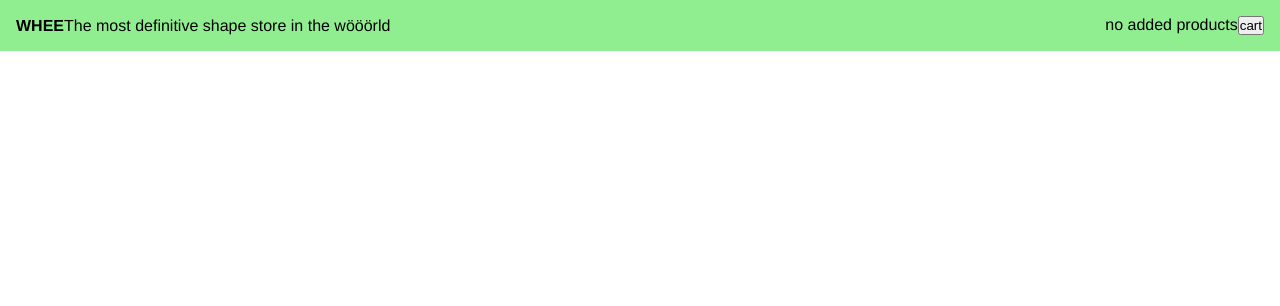
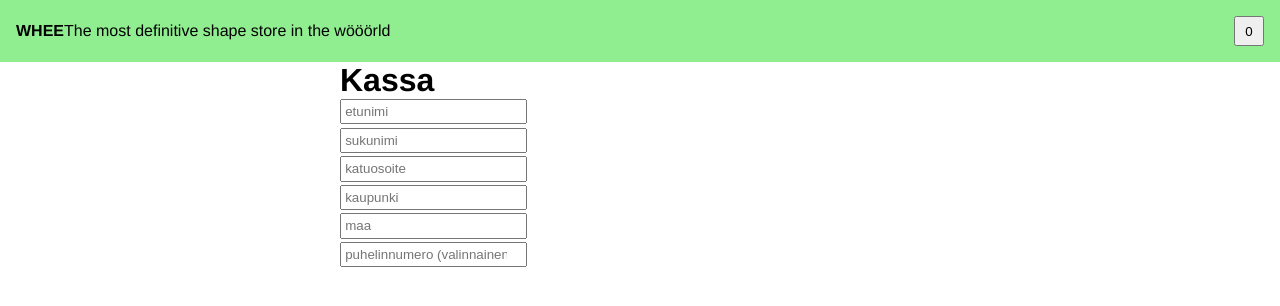
Before and after one commit to hmoilanen/solita-estore, a Vue app: page /checkout in a window 1280 px wide. Shown: the top 306 px of the page. Built offline with nearby package versions, Linux system fonts and the light colour scheme.

Commit message:
started cart and checkout views

```diff
--- /dev/null
+++ b/src/components/CartProduct.vue
@@ -0,0 +1,45 @@
+<template>
+	<div class="cart-product">
+		<h3>{{ product.name }}</h3>
+		<Quantity-selector v-model="amount"/>
+	</div>
+</template>
+
+<script>
+import QuantitySelector from '@/components/QuantitySelector'
+
+export default {
+	name: 'CartProduct',
+
+	components: { QuantitySelector },
+
+	props: {
+		product: {
+			type: Object,
+			required: true
+		}
+	},
+
+	data() {
+		return {
+			amount: 0
+		}
+	},
+
+	created() {
+		this.amount = this.product.amount
+	}
+}
+</script>
+
+<style lang="scss" scoped>
+.cart-product {
+	display: flex;
+	justify-content: space-between;
+	max-width: 600px;
+	margin: 0.5rem auto;
+	border: 1px solid lightgreen;
+	border-radius: 3px;
+	padding: 1rem;
+}
+</style>
--- a/src/components/NavTop.vue
+++ b/src/components/NavTop.vue
@@ -4,17 +4,17 @@
 			<strong>WHEE</strong>
 			<span>The most definitive shape store in the wööörld</span>
 		</div>
-		<Nav-top-cart-summary/>
+		<Nav-top-cart/>
 	</div>
 </template>
 
 <script>
-import NavTopCartSummary from '@/components/NavTopCartSummary'
+import NavTopCart from '@/components/NavTopCart'
 
 export default {
 	name: 'NavTop',
 
-	components: { NavTopCartSummary }
+	components: { NavTopCart }
 }
 </script>
 
--- /dev/null
+++ b/src/components/NavTopCart.vue
@@ -0,0 +1,41 @@
+<template>
+	<div class="nav-top-cart">
+		<button @click="goToCart">{{ productsInCart }}</button>
+	</div>
+</template>
+
+<script>
+export default {
+	name: 'NavTopCartSummary',
+
+	computed: {
+		productsInCart() {
+			const products = this.$store.state.cart.products
+			let total = 0
+
+			for (const product in products) {
+				total += products[product].amount
+			}
+
+			return total
+		}
+	},
+
+	methods: {
+		goToCart() {
+			if (this.$route.name !== 'Cart') {
+				this.$router.push({ name: 'Cart' })
+			}
+		}
+	}
+}
+</script>
+
+<style lang="scss" scoped>
+.nav-top-cart {
+	button {
+		width: 30px; // DUMMY
+		height: 30px; // DUMMY
+	}
+}
+</style>
--- a/src/components/NavTopCartSummary.vue
+++ /dev/null
@@ -1,37 +0,0 @@
-<template>
-	<div>
-		<span>{{ productsInCart }}</span>
-		<button @click="showAddedProducts">cart</button>
-
-	</div>
-</template>
-
-<script>
-export default {
-	name: 'NavTopCartSummary',
-
-	computed: {
-		productsInCart() {
-			const products = this.$store.state.cart.products
-			const amountOfProducts = Object.keys(products).length
-
-			/* return products.length > 0
-				? `${products.length} added products`
-				: 'no added products' */
-			return amountOfProducts > 0
-				? `${amountOfProducts} added products`
-				: 'no added products'
-		}
-	},
-
-	methods: {
-		showAddedProducts() {
-			console.log('tästä aukeaa cart:n esikatselu');
-		}
-	}
-}
-</script>
-
-<style>
-
-</style>
--- a/src/router/index.js
+++ b/src/router/index.js
@@ -14,6 +14,16 @@ const routes = [
     name: 'Shop',
     component: () => import('@/views/Shop')
   },
+  {
+    path: '/cart',
+    name: 'Cart',
+    component: () => import('@/views/Cart')
+  },
+  {
+    path: '/checkout',
+    name: 'Checkout',
+    component: () => import('@/views/Checkout')
+  },
 ]
 
 const router = new VueRouter({
--- /dev/null
+++ b/src/views/Cart.vue
@@ -0,0 +1,41 @@
+<template>
+  <div class="view--cart">
+		<router-link :to="{ name: 'Shop' }">takaisin kauppaan</router-link>
+
+		<template v-if="typeof productsInCart === 'object'">
+			<Cart-product
+				v-for="product in productsInCart"
+				:key="product.id"
+				:product="product"
+			/>
+			<button @click="goToCheckout">Kassalle</button>
+		</template>
+		<h2 v-else>{{ productsInCart }}</h2>
+  </div>
+</template>
+
+<script>
+import CartProduct from '@/components/CartProduct'
+
+export default {
+	name: 'ViewCart',
+
+	components: { CartProduct },
+
+	computed: {
+		productsInCart() {
+			const productsInCart = this.$store.state.cart.products
+
+			return Object.keys(productsInCart).length > 0
+				? productsInCart
+				: 'Ei lisättyjä tuotteita'
+		}
+	},
+
+	methods: {
+		goToCheckout() {
+			this.$router.push({ name: 'Checkout' })
+		}
+	}
+}
+</script>
--- /dev/null
+++ b/src/views/Checkout.vue
@@ -0,0 +1,91 @@
+<template>
+  <div class="view--cart">
+		<h1>Kassa</h1>
+		<form @submit.prevent>
+			<div>
+				<input
+					v-model="information.phase2.firstName"
+					placeholder="etunimi"
+				>
+				<input
+					v-model="information.phase2.lastName"
+					placeholder="sukunimi"
+				>
+				<input
+					v-model="information.phase2.address"
+					placeholder="katuosoite"
+				>
+				<input
+					v-model="information.phase2.city"
+					placeholder="kaupunki"
+				>
+				<input
+					v-model="information.phase2.country"
+					placeholder="maa"
+				>
+				<input
+					v-model="information.phase2.phone"
+					type="number"
+					placeholder="puhelinnumero (valinnainen)"
+				>
+			</div>
+		</form>
+  </div>
+</template>
+
+<script>
+export default {
+	name: 'ViewCart',
+
+	data() {
+		return {
+			information: {
+				phase1: {
+					title: 'Tilaaja',
+					email: ''
+				},
+				phase2: {
+					title: 'Lähetys',
+					firstName: '',
+					lastName: '',
+					address: '',
+					city: '',
+					country: '',
+					phone: '',
+				},
+				phase3: {
+					title: 'Laskutus',
+					firstName: '',
+					lastName: '',
+					address: '',
+					city: '',
+					country: '',
+					phone: '',
+				},
+				phase4: {
+					title: 'Maksu',
+					cardNumber: 0,
+					nameOnCard: '',
+					validity: '',
+					security: 0,
+				},
+				deliverySameAsBilling: false,
+				validated: false,
+			}
+		}
+	}
+}
+</script>
+
+<style lang="scss" scoped>
+.view--cart {
+	max-width: 600px;
+	margin: 0 auto;
+
+	input {
+		display: block;
+		padding: 0.2rem;
+		margin-bottom: 0.2rem;
+	}
+}
+</style>
```
